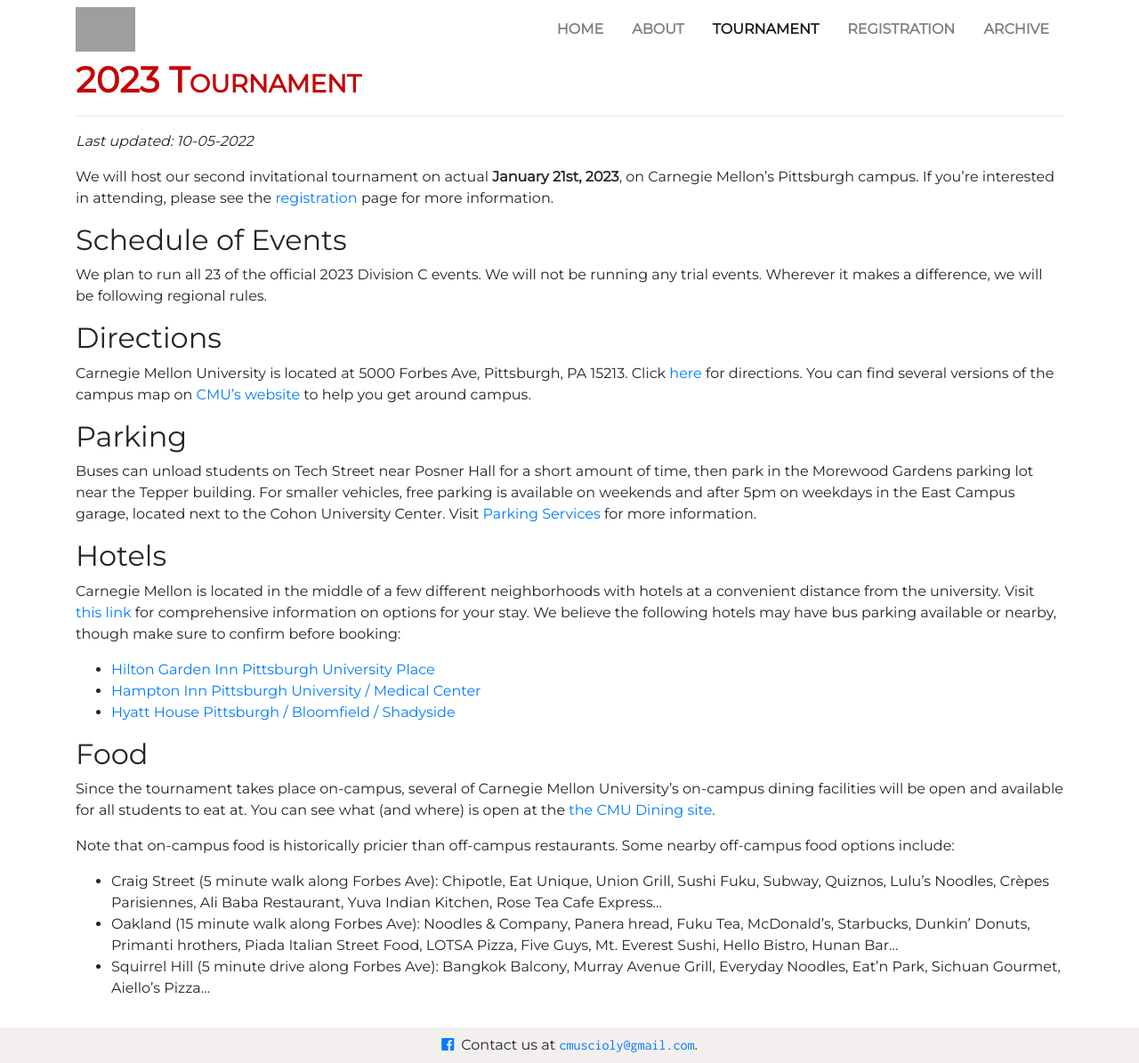
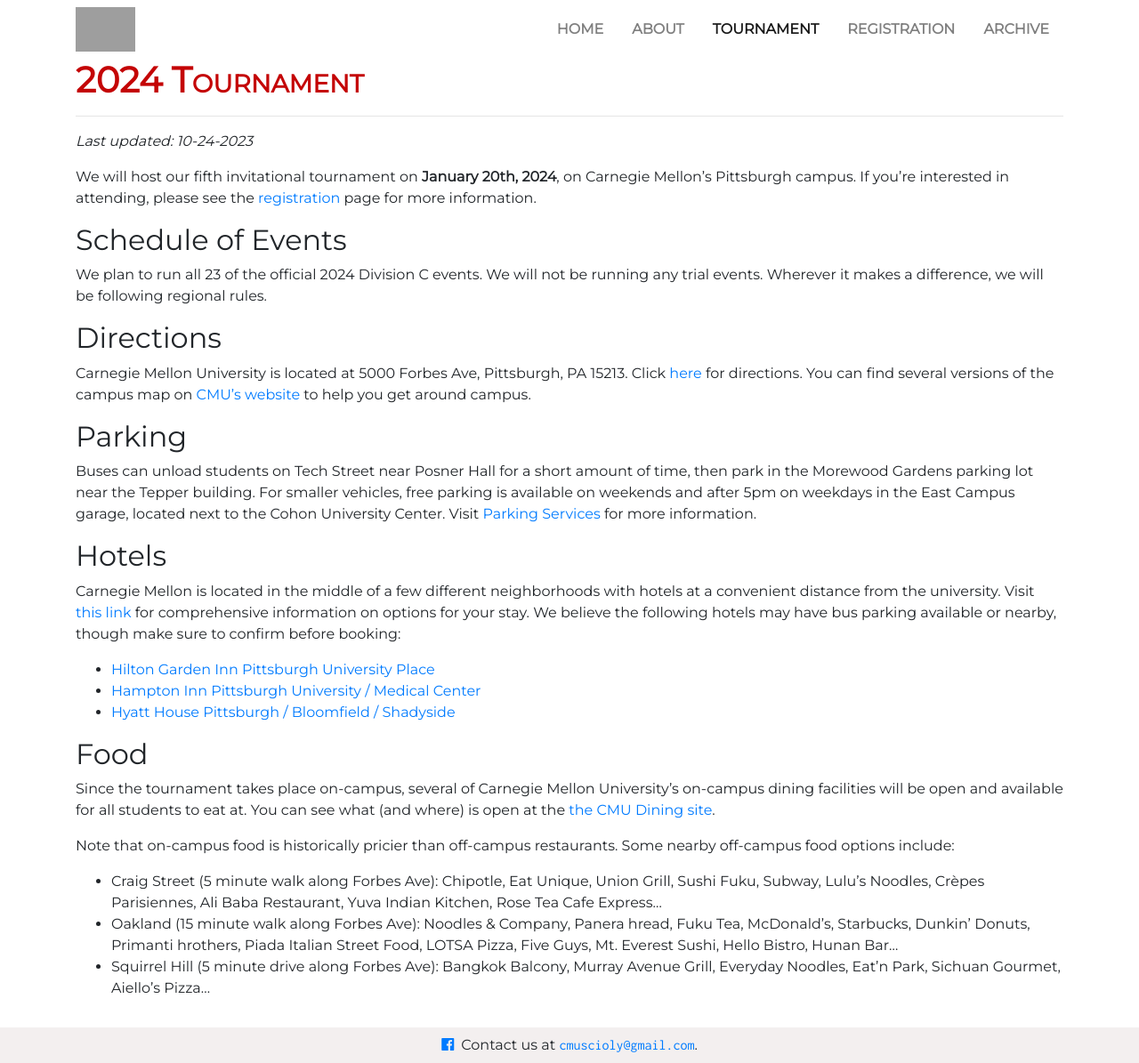
Before and after one commit to cmuscioly/cmuscioly.github.io, a Jekyll site: the page built from tournament.md, in a window 1280 px wide. Shown: the whole page at 89% size. Built offline with Jekyll 4.4.1, drawn with Linux system fonts in a browser that asks for light colours; nearby versions of some CDN libraries; grey boxes are pictures that could not be loaded.

Commit message:
Updated home, registration, and tournament pages for 2024 tournament

```diff
--- a/index.html
+++ b/index.html
@@ -7,11 +7,11 @@ permalink: /
 
 <h1 id="cmu-scioly-header">Carnegie Mellon Science Olympiad Invitational</h1>
 
-<h2 id="event-date">Saturday, January 21<sup>st</sup>, 2023</h2>
+<h2 id="event-date">Saturday, January 20<sup>st</sup>, 2024</h2>
 
 <div>
   <p class="cmu-scioly-info" style="max-width: 40em; margin: auto">
-    Our 2022 invitational is now over.
+    Our 2023 invitational is now over!
     For more information, please visit our tournament page.
   </p>
 </div>
--- a/tournament.md
+++ b/tournament.md
@@ -4,13 +4,13 @@ title: Tournament Information
 permalink: /tournament/
 ---
 
-# 2023 Tournament
+# 2024 Tournament
 <hr>
-*Last updated: 10-05-2022*
+*Last updated: 10-24-2023*
 
 
 
-We will host our second invitational tournament on actual <b>January 21st, 2023</b>, on Carnegie Mellon's Pittsburgh campus. If you're interested in attending, please see the [registration](/registration/) page for more information.
+We will host our fifth invitational tournament on <b>January 20th, 2024</b>, on Carnegie Mellon's Pittsburgh campus. If you're interested in attending, please see the [registration](/registration/) page for more information.
 
 
 <!-- RESULTS BUTTON <div>
@@ -30,7 +30,7 @@ We will host our second invitational tournament on actual <b>January 21st, 2023<
 
 ## Schedule of Events
 
-We plan to run all 23 of the official 2023 Division C events. We will not be running any trial events. Wherever it makes a difference, we will be following regional rules.
+We plan to run all 23 of the official 2024 Division C events. We will not be running any trial events. Wherever it makes a difference, we will be following regional rules.
 
 <!-- <p>
 The schedule can be found <a href="https://docs.google.com/spreadsheets/d/1BzOXsfQAb9bZjG1Yinj_qIylop0eFsSKhZZgKWIjn3M/edit?usp=sharing" target="_blank">here</a>. Event times may be subject to change.
@@ -64,6 +64,6 @@ Since the tournament takes place on-campus, several of Carnegie Mellon Universit
 
 Note that on-campus food is historically pricier than off-campus restaurants. Some nearby off-campus food options include:
 
-* Craig Street (5 minute walk along Forbes Ave): Chipotle, Eat Unique, Union Grill, Sushi Fuku, Subway, Quiznos, Lulu’s Noodles, Crèpes Parisiennes, Ali Baba Restaurant, Yuva Indian Kitchen, Rose Tea Cafe Express...
+* Craig Street (5 minute walk along Forbes Ave): Chipotle, Eat Unique, Union Grill, Sushi Fuku, Subway, Lulu’s Noodles, Crèpes Parisiennes, Ali Baba Restaurant, Yuva Indian Kitchen, Rose Tea Cafe Express...
 * Oakland (15 minute walk along Forbes Ave): Noodles & Company, Panera hread, Fuku Tea, McDonald’s, Starbucks, Dunkin’ Donuts, Primanti hrothers, Piada Italian Street Food, LOTSA Pizza, Five Guys, Mt. Everest Sushi, Hello Bistro, Hunan Bar...
 * Squirrel Hill (5 minute drive along Forbes Ave): Bangkok Balcony, Murray Avenue Grill, Everyday Noodles, Eat’n Park, Sichuan Gourmet, Aiello’s Pizza...
```
Also changed, not shown: registration.md (+6 -6 lines).
